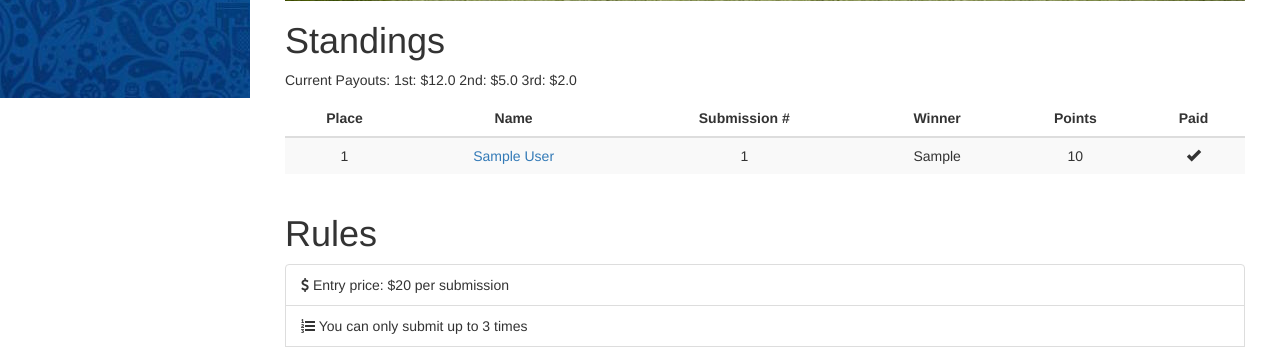
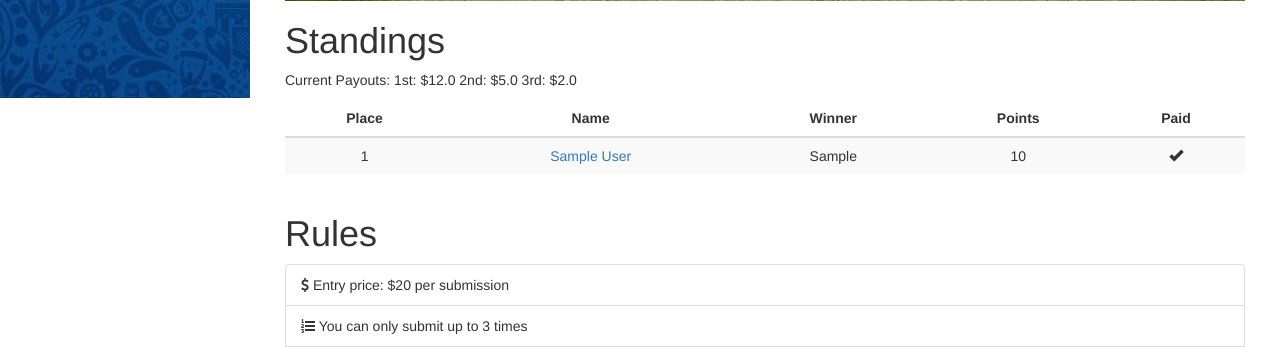
Before and after one commit to itorras13/copaAmerica, a Flask app: page / in a window 1280 px wide. Shown: the part 702-1049 px from the top of the page. Run offline with Flask 2, Linux system fonts and the light colour scheme; tables that the repository leaves empty hold one stand-in row (values such as "Sample post"); some libraries are stand-ins or nearby versions.

Commit message:
cleaned up standings table

```diff
--- a/templates/index.html
+++ b/templates/index.html
@@ -98,7 +98,7 @@
                             <table class="table table-striped table-responsive">
                                 <thead>
                                     <tr>
-                                        <th>Place</th><th>Name</th><th>Submission #</th><th>Winner</th><th>Points</th><th>Paid</th>
+                                        <th>Place</th><th>Name</th><th>Winner</th><th>Points</th><th>Paid</th>
                                     </tr>
                                 </thead>
                                 <tbody>
@@ -113,8 +113,13 @@
                                         {% set previous_value = submission['points'] %}
                                         <tr>
                                             <td>{{place}}</td>
-                                            <td><a href="show/{{submission['id']}}">{{submission['first_name']}} {{submission['last_name']}}</a></td>
-                                            <td>{{submission['sub_num']}}</td>
+
+                                            {% if  submission['sub_num'] == 1 %}
+                                                <td><a href="show/{{submission['id']}}">{{submission['first_name']}} {{submission['last_name']}}</a></td>
+                                            {% else %}
+                                                <td><a href="show/{{submission['id']}}">{{submission['first_name']}} {{submission['last_name']}} ({{submission['sub_num']}})</a></td>
+                                            {% endif %}
+
                                             <td>{{submission['champion']}}</td>
                                             <td>{{submission['points']}}</td>
                                             {% if submission['paid'] %}
```
